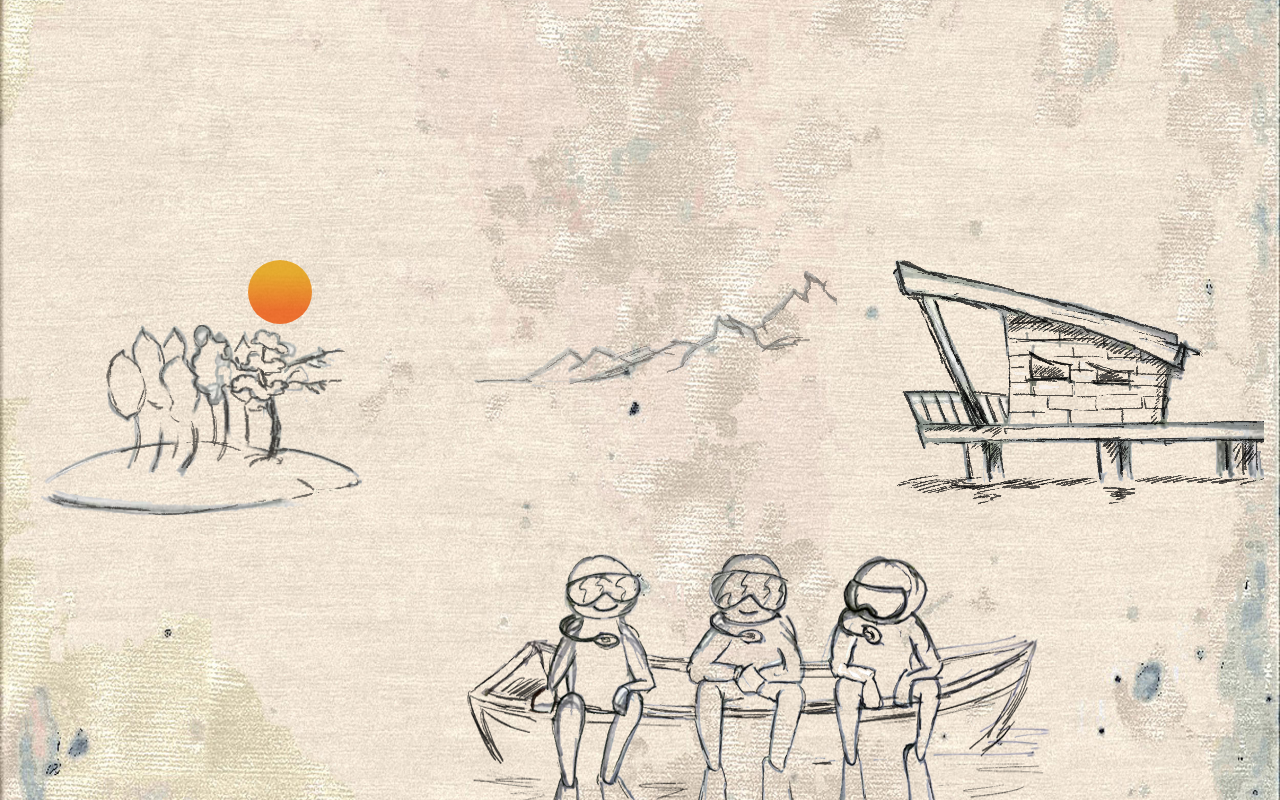
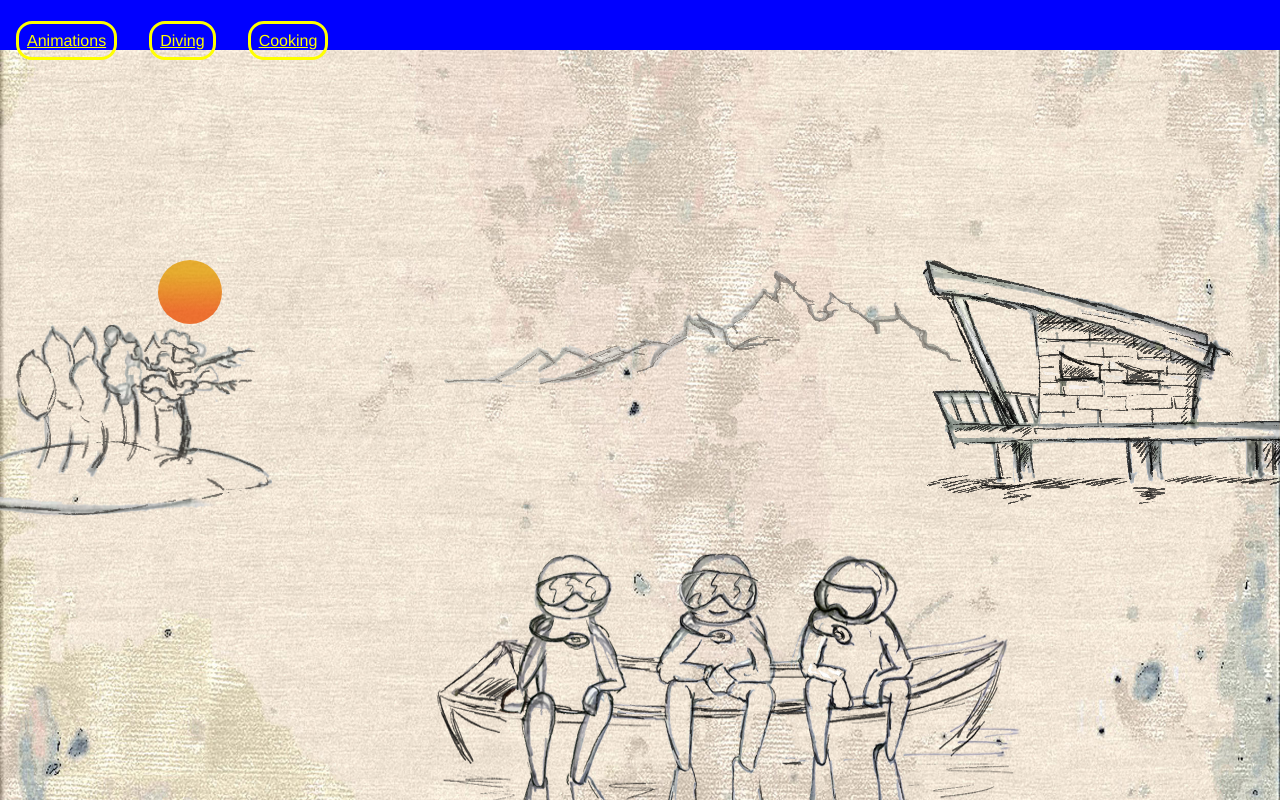
Before and after one commit to maikkinen/divers, a React (Create React App) app: page / in a window 1280 px wide. Shown: the top 800 px of the page. Built offline with nearby package versions, Linux system fonts and the light colour scheme.

Commit message:
Cleaning code, fixing navbar to MVP state.

```diff
--- a/package.json
+++ b/package.json
@@ -10,8 +10,8 @@
     "react": "^16.12.0",
     "react-bootstrap": "^1.0.0-beta.16",
     "react-dom": "^16.12.0",
+    "react-materialize": "^3.5.9",
     "react-scripts": "3.3.0",
-    "react-super-responsive-table": "^5.1.1",
     "styled-components": "^4.4.1"
   },
   "scripts": {
--- a/public/index.css
+++ b/public/index.css
@@ -27,94 +27,3 @@ html {
 	background: linear-gradient(135deg, rgba(26, 188, 156, 1) 0%, rgba(142, 68, 173, 1) 100%);
 	*/
 }
-
-.container {
-  /*width: 100%;
-	height: 100%;*/
-  display: flex;
-}
-
-@keyframes float {
-  0% {
-    box-shadow: 0 5px 15px 0px rgba(0, 0, 0, 0.6);
-    transform: translatey(0px);
-  }
-  50% {
-    box-shadow: 0 25px 15px 0px rgba(0, 0, 0, 0.2);
-    transform: translatey(-20px);
-  }
-  100% {
-    box-shadow: 0 5px 15px 0px rgba(0, 0, 0, 0.6);
-    transform: translatey(0px);
-  }
-}
-
-.diversBoat {
-  /*width: 150px;
-	height: 150px;*/
-  box-sizing: border-box;
-  border: 5px white solid;
-  border-radius: 50%;
-  overflow: hidden;
-  box-shadow: 0 5px 15px 0px rgba(0, 0, 0, 0.6);
-  transform: translatey(0px);
-  animation: float 6s ease-in-out infinite;
-}
-
-.singleWave {
-  position: absolute;
-  bottom: 0;
-  left: 0;
-  width: 100%;
-  height: 100px;
-  background: url("../src/pics/wave.png");
-  background-size: "1000px, 100px";
-  top: 0.7vh;
-  opacity: 0.7;
-}
-
-.waveAnimation {
-  animation: "animate	30s linear infinite";
-  z-index: 1000;
-  opacity: 0.8;
-  animation-delay: 0s;
-  bottom: 0;
-}
-
-.waveAnimation2 {
-  animation: "animate2 30s linear infinite";
-  z-index: 999;
-  opacity: 0.8;
-  animation-delay: 0s;
-  bottom: -5;
-  opacity: 0.5;
-}
-
-.waveAnimation3 {
-  animation: "animate2 10s linear infinite";
-  z-index: 1001;
-  opacity: 0.2;
-  animation-delay: 10s;
-  bottom: 0;
-  opacity: 0.5;
-}
-
-@keyframes animate {
-  0% {
-    background-position-x: 0;
-  }
-  100% {
-    background-position-x: 1000px;
-  }
-}
-
-@keyframes animate2
-{
-
-  0% {
-    background-position-x: 0;
-  }
-  100% {
-    background-position-x: -1000px;
-  }
-}
--- a/src/App.js
+++ b/src/App.js
@@ -1,5 +1,6 @@
 import React from 'react'
-import { Container } from 'react-bootstrap'
+import { Container} from 'react-bootstrap'
+import NavbarElem from './components/Navbar'
 import Grid from './components/Grid'
 
 import watercolor from './pics/watercol_texture.jpg'
@@ -24,7 +25,8 @@ const bgStyle = {
 const App = () => {
   return (
     <Container style={bgStyle}>
-      <Grid />
+      <NavbarElem/>
+      <Grid/>
     </Container>
   )
 }
--- a/src/components/Grid.js
+++ b/src/components/Grid.js
@@ -1,5 +1,4 @@
 import React from 'react'
-import 'react-super-responsive-table/dist/SuperResponsiveTable'
 import { Container, Row, Col } from 'react-bootstrap'
 import ImageBox from './ImageBox'
 import Ball from '../animations/Ball'
@@ -9,10 +8,6 @@ import DiversBoat from '../animations/Divers'
 import dock from '../pics/bg_elems_cabin.png'
 import iland from '../pics/bg_iland.png'
 import mountains from '../pics/bg_mountains.png'
-import divers from '../pics/divers_graphic1.png'
-import blue_shell from '../pics/seashell_blue.jpg'
-import seashells from '../pics/seashells_cabarete.jpg'
-
 
 const containerStyle = {
   margin: '0',
@@ -35,7 +30,6 @@ const rowStyle = {
   borderRadius: '1em',
   margin: '1em',
   padding: '1em',
-  overflow: 'hidden',
   //backgroundColor: 'blue',
 }
 
@@ -68,6 +62,7 @@ const gridElemStyle = {
 const Grid = () => {
   return (
     <Container style={containerStyle}>
+
       <Row style={rowStyle} >
         <Col style={gridElemStyle}></Col>
         <Col style={gridElemStyle}>
@@ -79,6 +74,7 @@ const Grid = () => {
         <Waves />
         <Col style={fullWidthRow}></Col>
       </Row>
+
       <Row style={rowStyle}>
         <Col></Col>
         <Col style={gridElemStyle}>
@@ -97,6 +93,7 @@ const Grid = () => {
           <ImageBox image={dock} />
         </Col>
       </Row>
+
     </Container>
   )
 }
--- /dev/null
+++ b/src/components/Navbar.js
@@ -0,0 +1,53 @@
+import React from 'react'
+import { Container, Navbar, Nav, NavDropdown, Form, FormControl, Button } from 'react-bootstrap'
+
+const containerStyle = {
+  width: '100%',
+
+  position: 'absolute',
+  left: '0px',
+  top: '0px',
+  //padding: '4vh',
+  backgroundColor: 'red',
+}
+
+const navbarStyle = {
+  backgroundColor: 'blue',
+  width: '100%',
+  zindex: '100',
+  paddingTop: '4vh',
+}
+
+const elementStyle = {
+  width: '5vw',
+  height: '5vh',
+  backcroundColor: 'red',
+  border: 'solid',
+  borderRadius: '1em',
+  color: 'yellow',
+  underline: 'none',
+  padding: '1vh',
+  margin: '2vh',
+}
+
+const NavbarElem = () => {
+  return (
+    <Container style={containerStyle}>
+      <Navbar style={navbarStyle} bg="light" expand="lg" >
+        <Nav className="mr-auto">
+          <Nav.Link style={elementStyle} href="#home">Animations</Nav.Link>
+          <Nav.Link style={elementStyle} href="#link">Diving</Nav.Link>
+          <Nav.Link style={elementStyle} href="#link">Cooking</Nav.Link>
+        </Nav>
+
+      </Navbar>
+    </Container>
+  )
+}
+
+/**<Form inline>
+            <FormControl type="text" placeholder="Search" className="mr-sm-2" />
+            <Button variant="outline-success">Search</Button>
+          </Form> */
+
+export default NavbarElem
```
Also changed, not shown: src/components/keyframes.css (deleted, +0 -10 lines), 1 other file (tests, documents, lock files or other folders).
